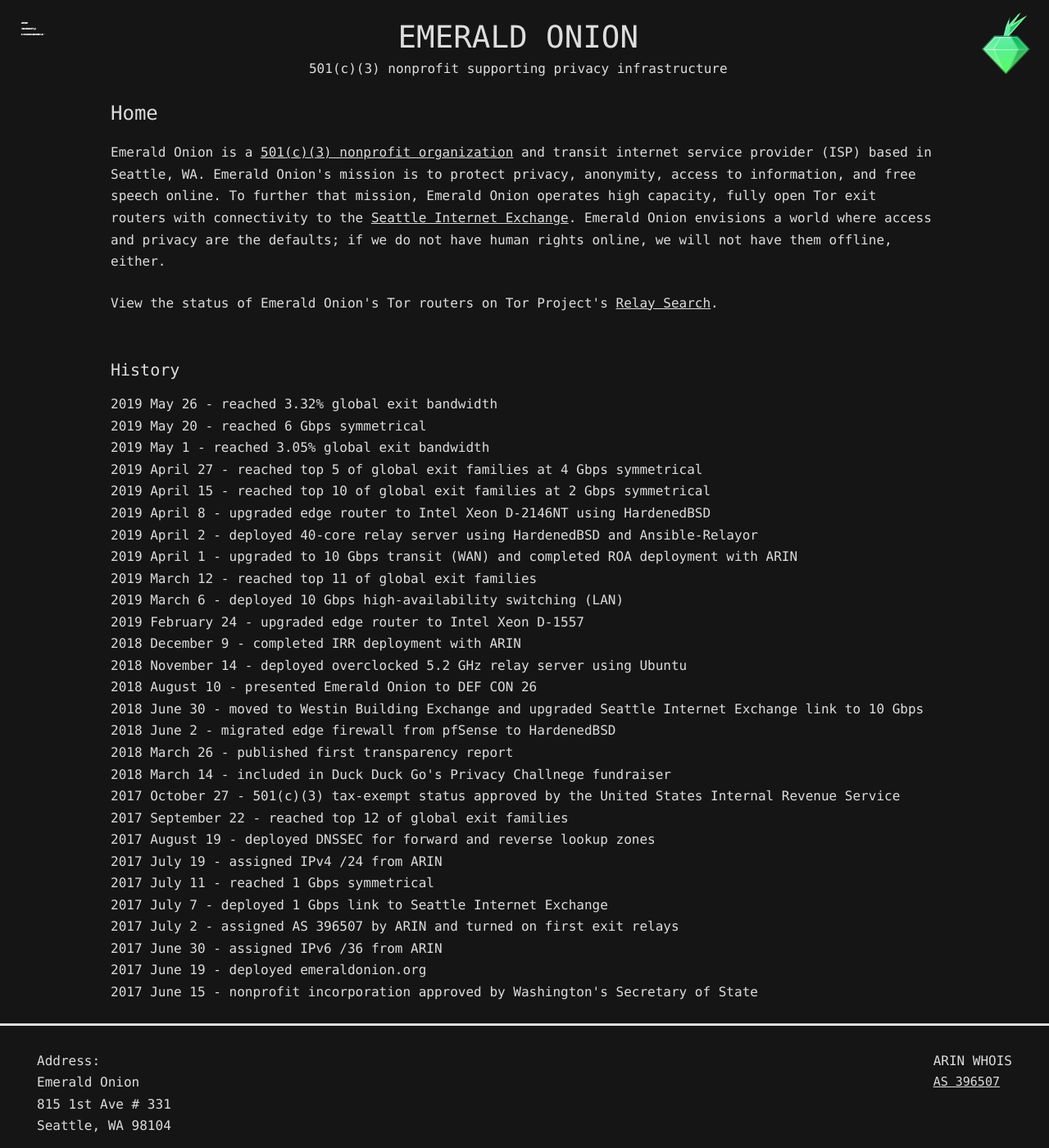
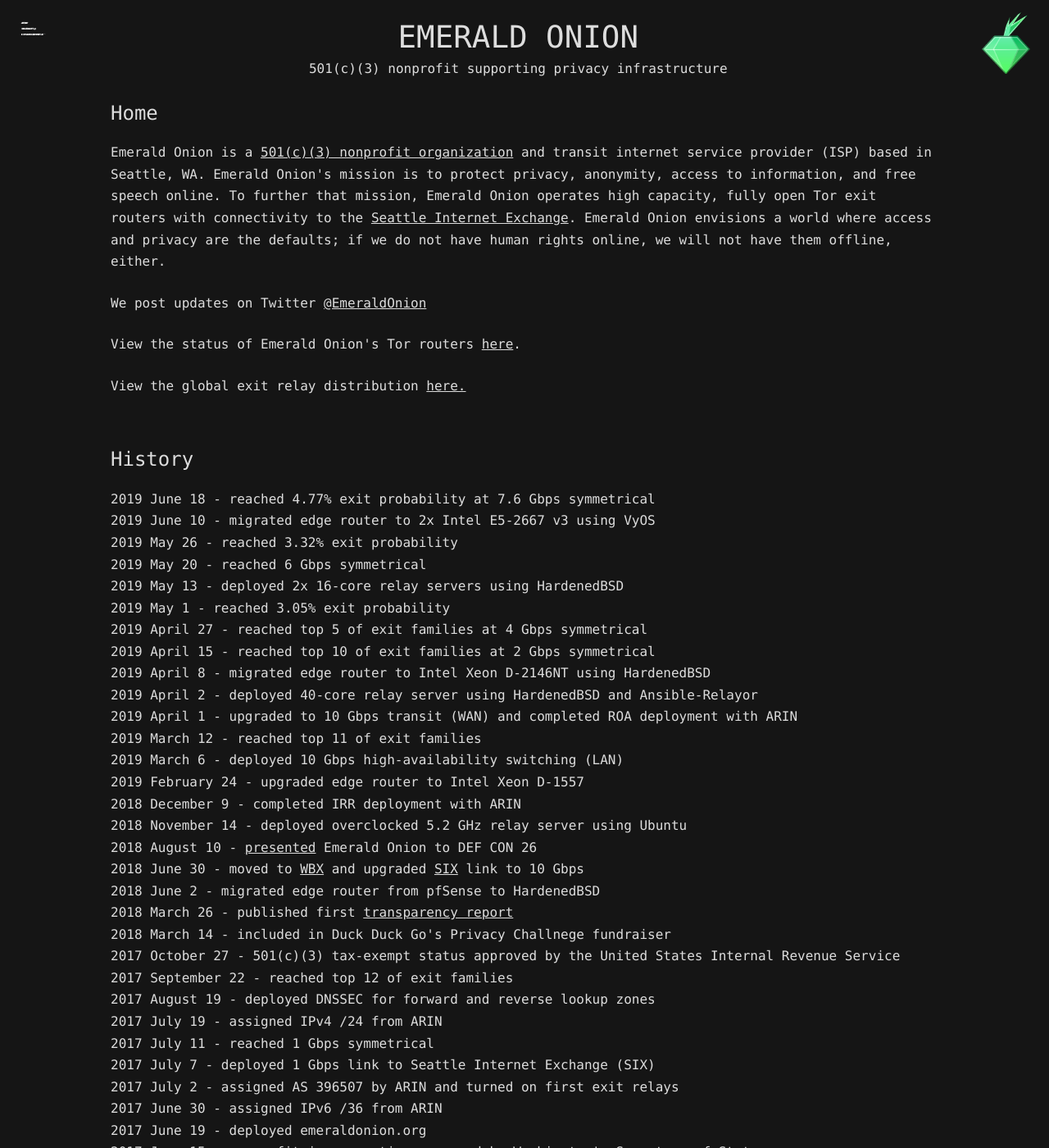
Before and after one commit to emeraldonion/emeraldonion.github.io, a Jekyll site: the page index.html, which Jekyll copies as it is, in a window 1280 px wide and 1400 px high. Shown: the whole window at 82% size. Built offline with Jekyll 4.4.1, drawn with Linux system fonts in a browser that asks for light colours.

```diff
--- a/index.html
+++ b/index.html
@@ -29,38 +29,39 @@
         </section>
     </header>
     <main class="main-content">
-        <h1>
-            Home
-        </h1>
-        <p>Emerald Onion is a <a href="https://www.guidestar.org/profile/82-2009438">501(c)(3) nonprofit organization</a> and transit internet service provider (ISP) based in Seattle, WA. Emerald Onion's mission is to protect privacy, anonymity, access to information, and free speech online. To further that mission, Emerald Onion operates high capacity, fully open Tor exit routers with connectivity to the <a href="https://www.seattleix.net/">Seattle Internet Exchange</a>. Emerald Onion envisions a world where access and privacy are the defaults; if we do not have human rights online, we will not have them offline, either.</p>
-
-        <p>View the status of Emerald Onion's Tor routers on Tor Project's <a href="https://metrics.torproject.org/rs.html#search/as:396507">Relay Search</a>.</p>
-
-	<h2>History</h2>
-	<p>2019 May 26 - reached 3.32% global exit bandwidth
+        <h1>Home</h1>
+	    <p>Emerald Onion is a <a href="https://www.guidestar.org/profile/82-2009438" target="_blank">501(c)(3) nonprofit organization</a> and transit internet service provider (ISP) based in Seattle, WA. Emerald Onion's mission is to protect privacy, anonymity, access to information, and free speech online. To further that mission, Emerald Onion operates high capacity, fully open Tor exit routers with connectivity to the <a href="https://www.seattleix.net/">Seattle Internet Exchange</a>. Emerald Onion envisions a world where access and privacy are the defaults; if we do not have human rights online, we will not have them offline, either.</p>
+	    <p>We post updates on Twitter <a href="https://twitter.com/emeraldonion" target="_blank">@EmeraldOnion</a>
+	    <p>View the status of Emerald Onion's Tor routers <a href="https://metrics.torproject.org/rs.html#search/as:396507" target="_blank">here</a>.</p>
+	    <p>View the global exit relay distribution <a href="https://metrics.torproject.org/rs.html#aggregate/as/flag:exit" target="_blank">here.</a></p>
+	<h1>History</h1>
+	<p>2019 June 18 - reached 4.77% exit probability at 7.6 Gbps symmetrical
+	<br />2019 June 10 - migrated edge router to 2x Intel E5-2667 v3 using VyOS
+	<br />2019 May 26 - reached 3.32% exit probability
 	<br />2019 May 20 - reached 6 Gbps symmetrical
-	<br />2019 May 1 - reached 3.05% global exit bandwidth
-	<br />2019 April 27 - reached top 5 of global exit families at 4 Gbps symmetrical
-	<br />2019 April 15 - reached top 10 of global exit families at 2 Gbps symmetrical
-	<br />2019 April 8 - upgraded edge router to Intel Xeon D-2146NT using HardenedBSD
+	<br />2019 May 13 - deployed 2x 16-core relay servers using HardenedBSD
+	<br />2019 May 1 - reached 3.05% exit probability
+	<br />2019 April 27 - reached top 5 of exit families at 4 Gbps symmetrical
+	<br />2019 April 15 - reached top 10 of exit families at 2 Gbps symmetrical
+	<br />2019 April 8 - migrated edge router to Intel Xeon D-2146NT using HardenedBSD
 	<br />2019 April 2 - deployed 40-core relay server using HardenedBSD and Ansible-Relayor
 	<br />2019 April 1 - upgraded to 10 Gbps transit (WAN) and completed ROA deployment with ARIN
-	<br />2019 March 12 - reached top 11 of global exit families
+	<br />2019 March 12 - reached top 11 of exit families
 	<br />2019 March 6 - deployed 10 Gbps high-availability switching (LAN)
 	<br />2019 February 24 - upgraded edge router to Intel Xeon D-1557
 	<br />2018 December 9 - completed IRR deployment with ARIN
 	<br />2018 November 14 - deployed overclocked 5.2 GHz relay server using Ubuntu
-	<br />2018 August 10 - presented Emerald Onion to DEF CON 26
-	<br />2018 June 30 - moved to Westin Building Exchange and upgraded Seattle Internet Exchange link to 10 Gbps
-	<br />2018 June 2 - migrated edge firewall from pfSense to HardenedBSD
-	<br />2018 March 26 - published first transparency report
+	<br />2018 August 10 - <a href="https://www.youtube.com/watch?v=cs6a1i4Owic" target="_blank">presented</a> Emerald Onion to DEF CON 26
+	<br />2018 June 30 - moved to <a href="https://www.westinbldg.com/" target="_blank">WBX</a> and upgraded <a href="https://www.seattleix.net/" target="_blank">SIX</a> link to 10 Gbps
+	<br />2018 June 2 - migrated edge router from pfSense to HardenedBSD
+	<br />2018 March 26 - published first <a href="transparency/">transparency report</a>
 	<br />2018 March 14 - included in Duck Duck Go's Privacy Challnege fundraiser
 	<br />2017 October 27 - 501(c)(3) tax-exempt status approved by the United States Internal Revenue Service
-	<br />2017 September 22 - reached top 12 of global exit families
+	<br />2017 September 22 - reached top 12 of exit families
 	<br />2017 August 19 - deployed DNSSEC for forward and reverse lookup zones
 	<br />2017 July 19 - assigned IPv4 /24 from ARIN
 	<br />2017 July 11 - reached 1 Gbps symmetrical
-	<br />2017 July 7 - deployed 1 Gbps link to Seattle Internet Exchange
+	<br />2017 July 7 - deployed 1 Gbps link to Seattle Internet Exchange (SIX)
 	<br />2017 July 2 - assigned AS 396507 by ARIN and turned on first exit relays
 	<br />2017 June 30 - assigned IPv6 /36 from ARIN
 	<br />2017 June 19 - deployed emeraldonion.org
```
